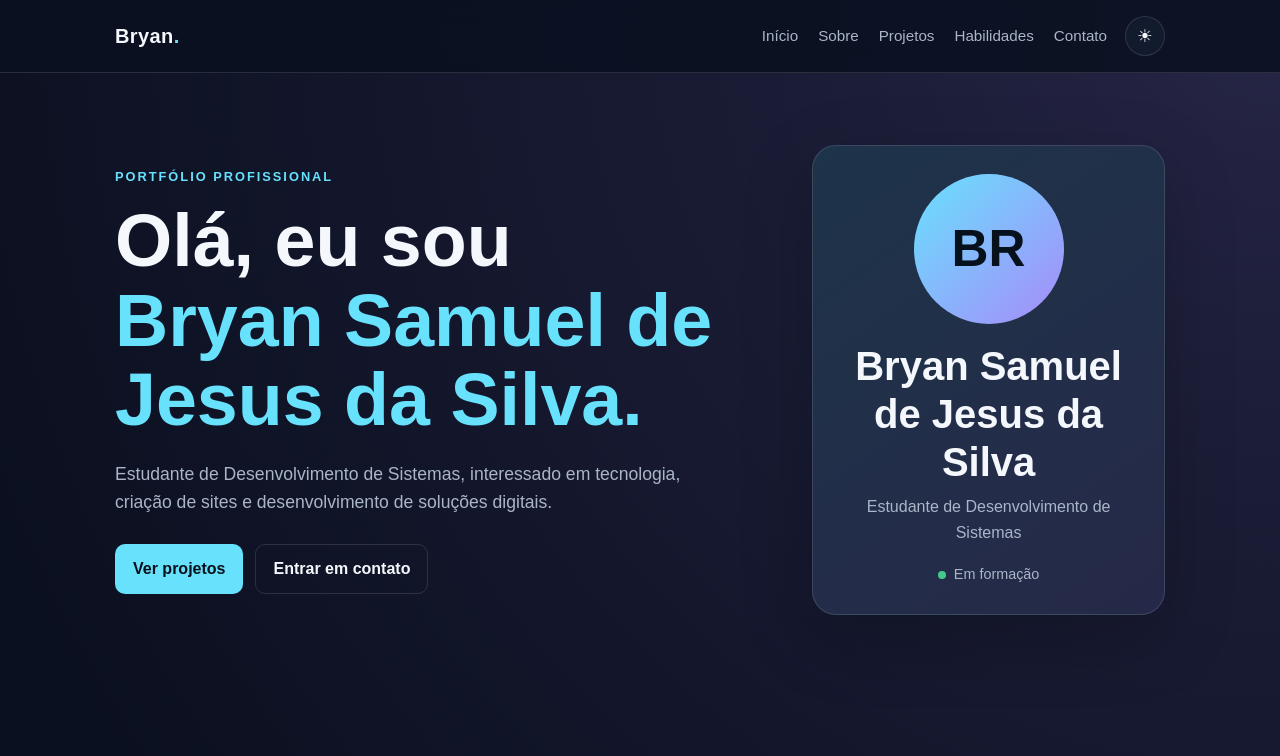
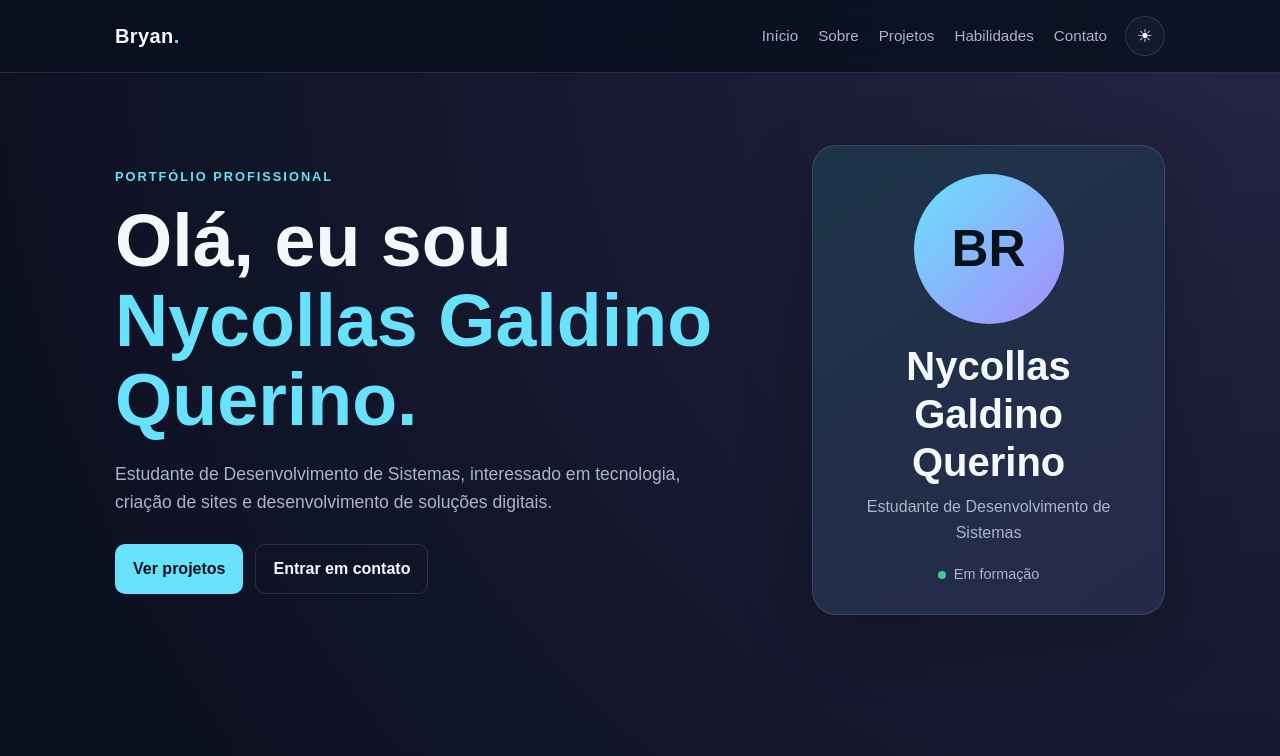
Before and after one commit to Nycollas147/Portif-lio_4_Bimestre, a plain HTML site: page index.html in a window 1280 px wide. Shown: the top 756 px of the page. Drawn offline with Linux system fonts and the light colour scheme.

Commit message:
Update index.html

```diff
--- a/index.html
+++ b/index.html
@@ -3,8 +3,8 @@
 <head>
   <meta charset="UTF-8">
   <meta name="viewport" content="width=device-width, initial-scale=1.0">
-  <meta name="description" content="Portfólio de Bryan Samuel de Jesus da Silva, estudante de Desenvolvimento de Sistemas.">
-  <title>Portfólio de Bryan Samuel de Jesus da Silva</title>
+  <meta name="description" content="Portfólio de Nycollas Galdino Querino, estudante de Desenvolvimento de Sistemas.">
+  <title>Portfólio de Nycollas Galdino Querino</title>
   <link rel="stylesheet" href="style.css">
   <script src="script.js" defer></script>
 </head>
@@ -31,7 +31,7 @@
     <section class="hero section" id="inicio">
       <div class="hero-copy">
         <p class="eyebrow">Portfólio profissional</p>
-        <h1>Olá, eu sou<br><span>Bryan Samuel de Jesus da Silva.</span></h1>
+        <h1>Olá, eu sou<br><span>Nycollas Galdino Querino.</span></h1>
         <p class="intro">Estudante de Desenvolvimento de Sistemas, interessado em tecnologia, criação de sites e desenvolvimento de soluções digitais.</p>
         <div class="actions">
           <a class="button primary" href="#projetos">Ver projetos</a>
@@ -40,7 +40,7 @@
       </div>
       <aside class="profile-card">
         <div class="avatar" aria-hidden="true">BR</div>
-        <h2>Bryan Samuel de Jesus da Silva</h2>
+        <h2>Nycollas Galdino Querino</h2>
         <p>Estudante de Desenvolvimento de Sistemas</p>
         <span class="status"><span aria-hidden="true"></span> Em formação</span>
       </aside>
@@ -142,6 +142,6 @@
     </section>
   </main>
 
-  <footer>© <span id="year"></span> Bryan Samuel de Jesus da Silva · Portfólio profissional</footer>
+  <footer>© <span id="year"></span> Nycollas Galdino Querino · Portfólio profissional</footer>
 </body>
 </html>
```
